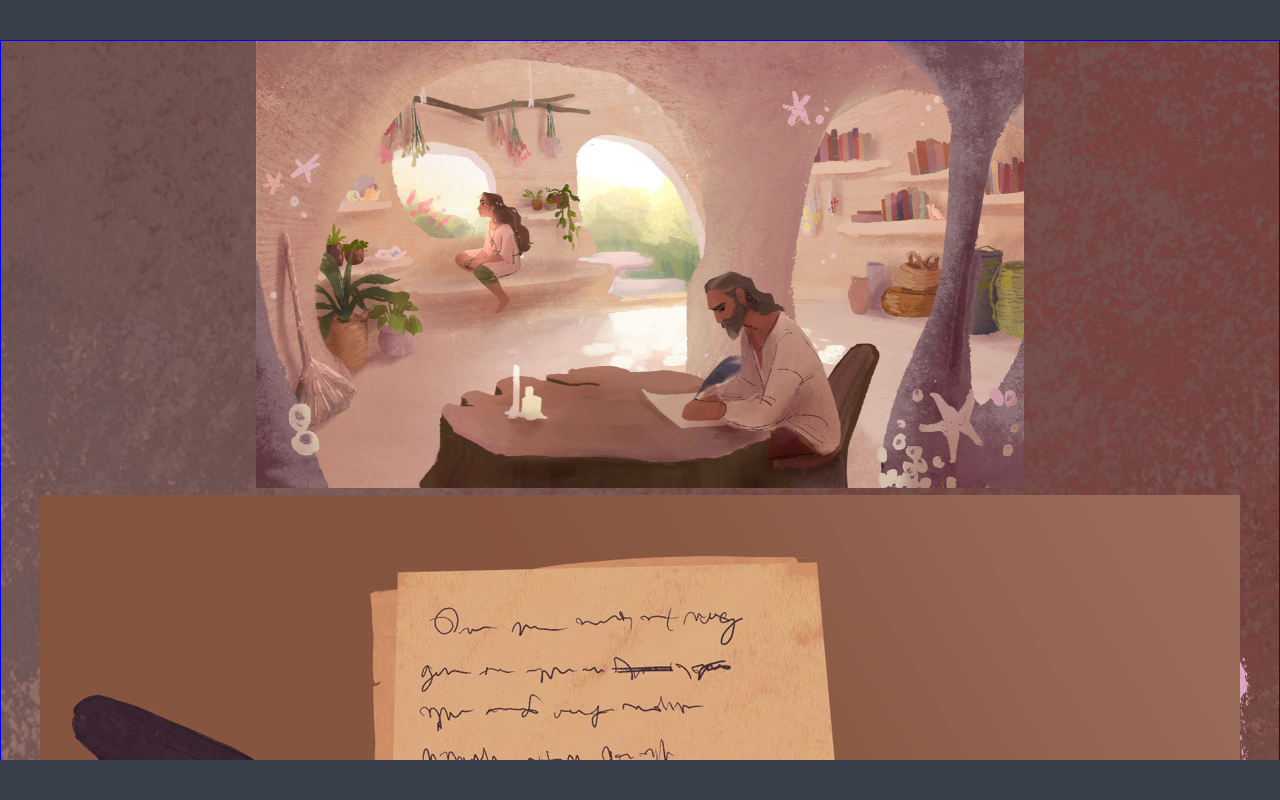
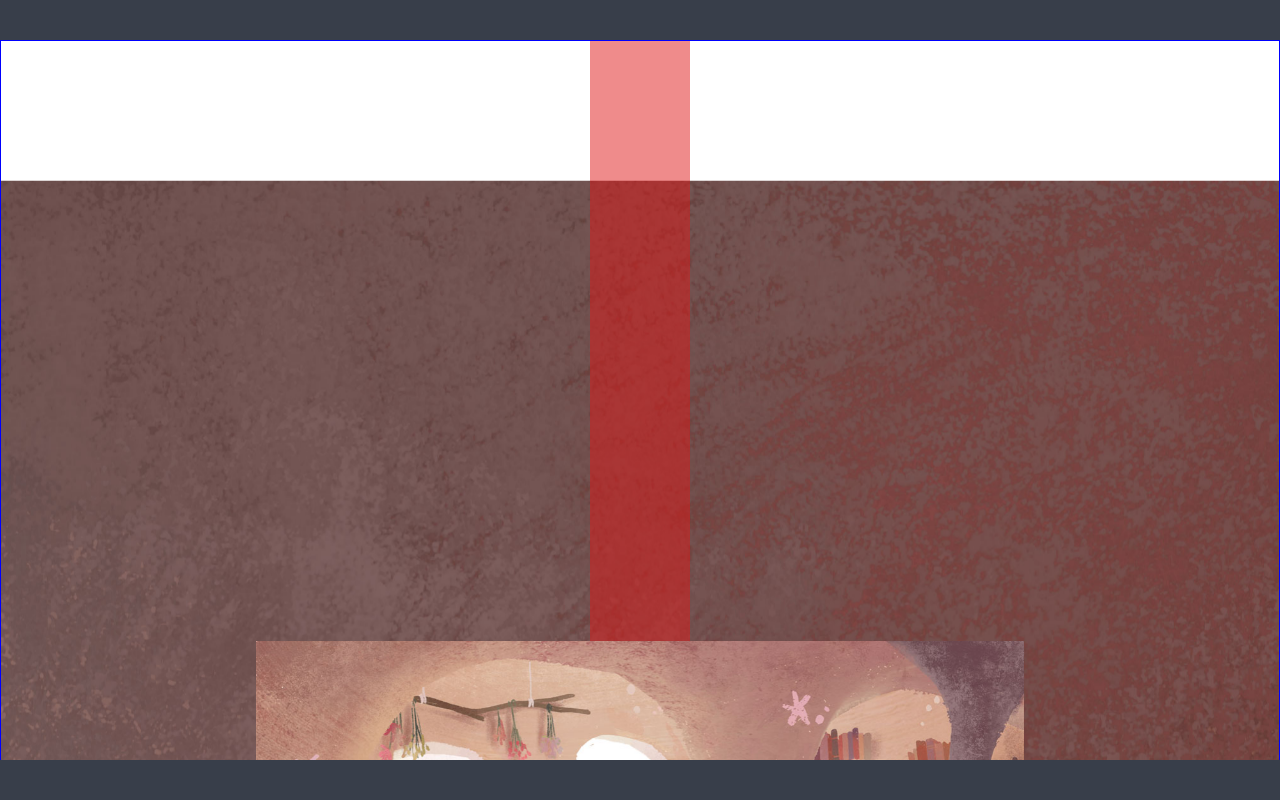
Before and after one commit to TheGreenGuild/WonderMiranda, a plain HTML site: page act_1_scene_2.html in a window 1280 px wide. Drawn offline with Linux system fonts and the light colour scheme.

Commit message:
Adding spacer buffer blocks
This apparently pushes down the background image, so I'll probably just adjust the parallax background once I'm done adding content.

```diff
--- a/act_1_scene_2.html
+++ b/act_1_scene_2.html
@@ -27,10 +27,12 @@
 
         <div class="first_section">
           <img src="assets/act_1_scene_2/BG-9.jpg" class="first_background">
-
+          <div class="buffer-600"></div>
           <div>
             <img src="assets/act_1_scene_2/F33-60.jpg" class="establishing_shot">
           </div>
+
+          <div class="buffer-600"></div>
 
           <div>
             <img src="assets/act_1_scene_2/F5-1.jpg">
--- a/style.css
+++ b/style.css
@@ -198,6 +198,8 @@ body {
 
 
 /* ----------- Act 1, Scene 2 ----------- */
+
+/*Sets up parralax within the wrapper I believe.*/
 .act_1_scene_2 .wrapper {
   height: 100%;
   overflow-y: auto;
@@ -219,7 +221,7 @@ body {
   width: 100%;
   position: absolute;
   z-index: -10;
-  transform: translateZ(-200px) translateY(3800px) scale(3);
+  transform: translateZ(-200px) translateY(3800px) scale(3); /*Adds parralax to the background*/
 }
 
 .act_1_scene_2 .establishing_shot {
@@ -266,8 +268,8 @@ body {
 }
 
 /* ----------- Buffer and trigger boxes ----------- */
-.buffer {
+.buffer-600{
   width: 100px;
-  height: 200px;
+  height: 600px;
   background-color: rgb(223, 24, 24, 50%)
 }
```
